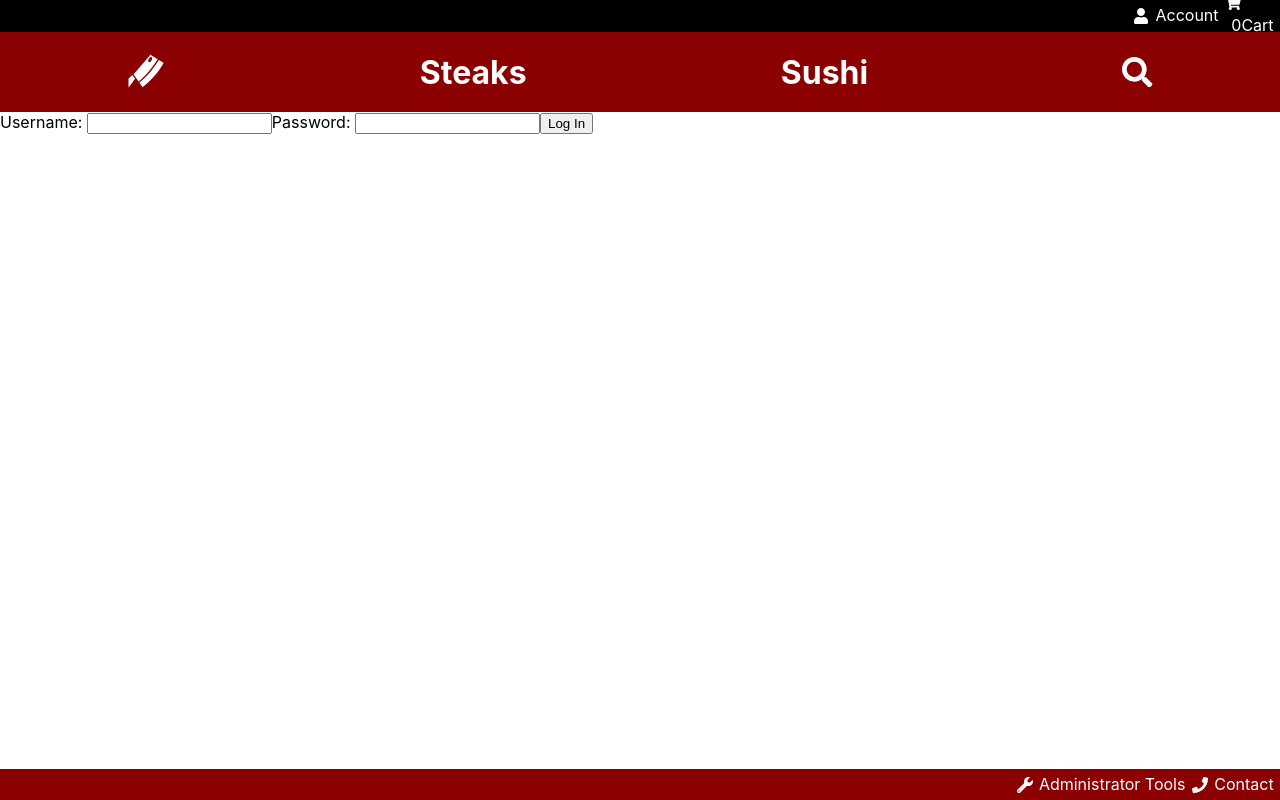
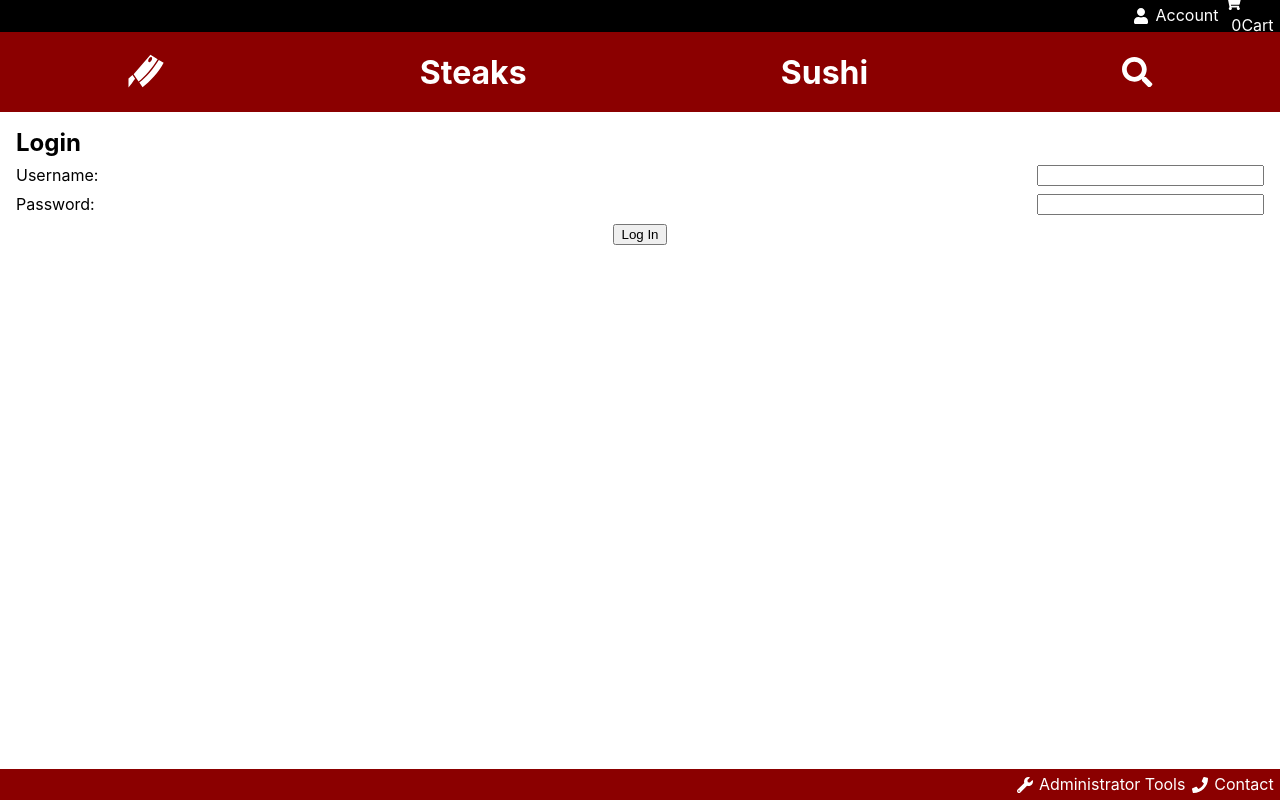
Before and after one commit to dexters-lab-fsa-2208/umami-meats, a Next.js app: page /login in a window 1280 px wide. Built offline with nearby package versions, Linux system fonts and the light colour scheme.

Commit message:
styling on login form

```diff
--- a/src/components/Login.js
+++ b/src/components/Login.js
@@ -1,8 +1,29 @@
 import React, { useRef, useState } from "react";
 import Router from "next/router";
+import styled from "styled-components";
 import authService from "../services/auth.service";
 import { useDispatch } from "react-redux";
 import { storeUser } from "../redux/reducers/user-slice";
+
+const LoginFormContainer = styled.div`
+  margin: 1em;
+  form {
+    display: flex;
+    flex-direction: column;
+    label {
+      margin-top: 0.5em;
+      display: flex;
+      justify-content: space-between;
+      input {
+        width: 17em;
+      }
+    }
+    button {
+      width: fit-content;
+      margin: 0.7em auto;
+    }
+  }
+`;
 
 const Login = () => {
   const { login } = authService;
@@ -25,9 +46,9 @@ const Login = () => {
       setError("");
       setLoading(true);
       await login(credentials);
-      // Router.push('/account');
       if (typeof window !== "undefined") {
         dispatch(storeUser(JSON.parse(window.localStorage.getItem("user"))));
+        Router.push('/');
       }
     } catch {
       setError("Failed to sign in");
@@ -36,44 +57,20 @@ const Login = () => {
   }
 
   return (
-    <>
-      <div>
-        <form onSubmit={handleSubmit}>
-          <label>Username: </label>
-          <input type="text" ref={emailRef}></input>
-          <label>Password: </label>
-          <input type="password" ref={passwordRef}></input>
-          <button type="submit">Log In</button>
-        </form>
-      </div>
-      {/* <Container className="d-flex align-items-center justify-content-center" style={{ minHeight: '100vh' }}>
-            <div className="w-100" style={{ maxWidth: '400px'}}>
-        <Card>
-            <Card.Body>
-                <h2 className="text-center bm-4">Log In</h2>
-                {error && <Alert variant='danger'>{error}</Alert>}
-                <Form onSubmit={handleSubmit}>
-                    <Form.Group id='email'>
-                        <Form.Label>Email</Form.Label>
-                        <Form.Control type="email" ref={emailRef} required />
-                    </Form.Group>
-                    <Form.Group id='password'>
-                        <Form.Label>Password</Form.Label>
-                        <Form.Control type="password" ref={passwordRef} required />
-                    </Form.Group>
-                    <Button disabled={loading} className="w-100" type="submit">Log In</Button>
-                </Form>
-                <div className="w-100 text-center mt-3">
-                    <Link to='/forgot-password'>Forgot Password?</Link>
-                </div>
-            </Card.Body>
-        </Card>
-        <div className="w-100 text-center mt-2">
-            Need an account? <Link to='/signup'>Sign Up</Link>
-        </div>
-        </div>
-        </Container> */}
-    </>
+    <LoginFormContainer>
+      <h2>Login</h2>
+      <form onSubmit={handleSubmit}>
+        <label>Username:
+          <input type="text" ref={emailRef} />
+        </label>
+
+        <label>Password:
+          <input type="password" ref={passwordRef} />
+        </label>
+
+        <button type="submit">Log In</button>
+      </form>
+    </LoginFormContainer>
   );
 };
 
```
